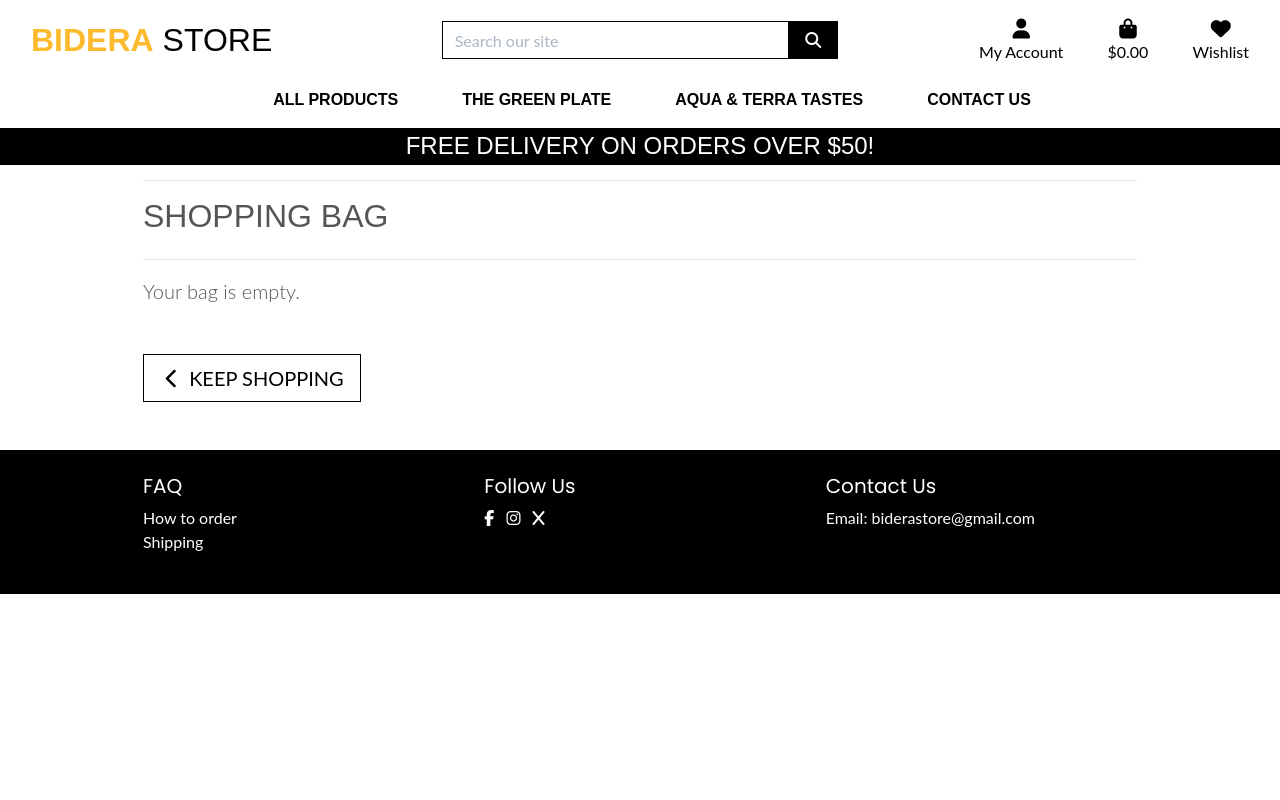
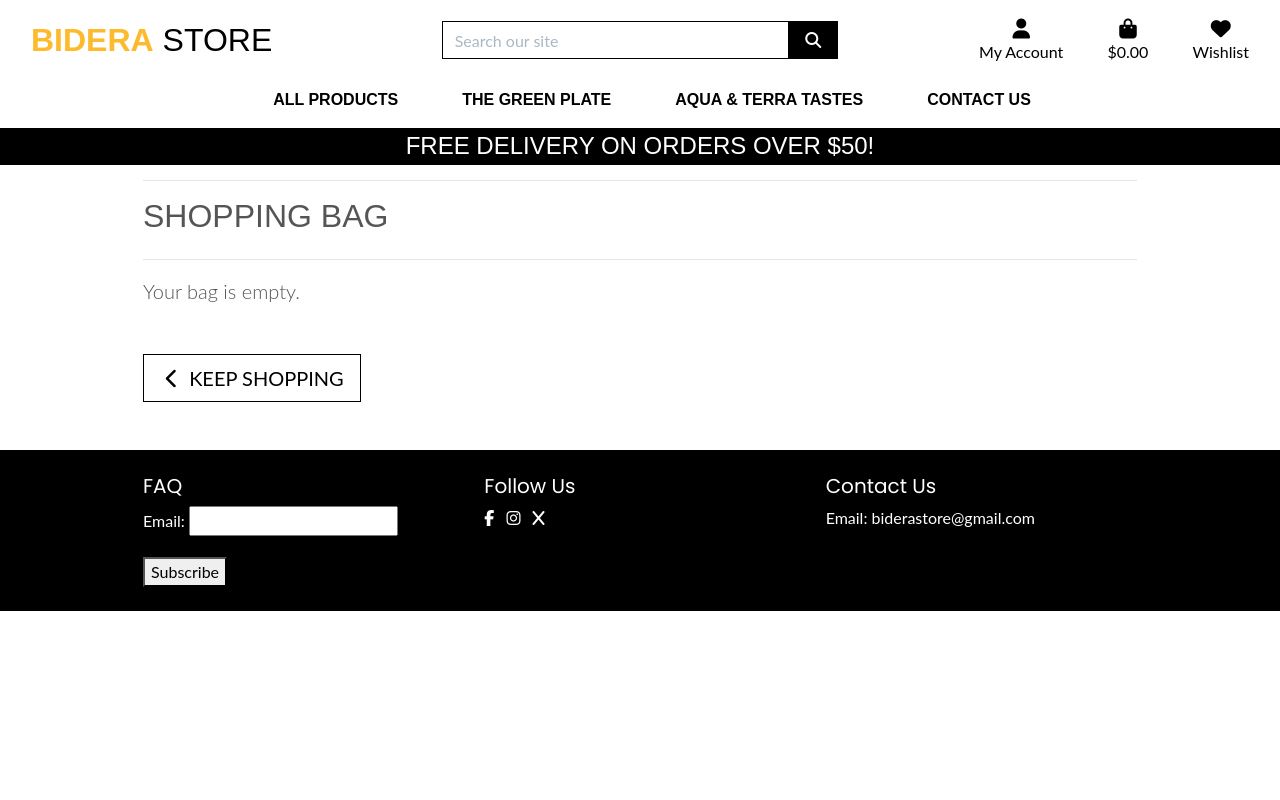
Before and after one commit to atchutchi/bidera_store, a Django app: page /bag/ in a window 1280 px wide. Run offline with Django 3.2, Linux system fonts and the light colour scheme; parts of the project's set-up code (start-up, migrations or seed data) failed here and were passed over; some libraries are stand-ins or nearby versions; some web fonts are replaced.

Commit message:
Added views.py and urls to the newsletter, forms to the footer

```diff
--- a/bidera_store/urls.py
+++ b/bidera_store/urls.py
@@ -28,4 +28,5 @@ urlpatterns = [
     path('profile/', include('profiles.urls')),
     path('wishlist/', include('wishlist.urls')),
     path('contact/', include('contact.urls')),
+    path('newsletter/', include('newsletter.urls')),
 ]+ static(settings.MEDIA_URL, document_root=settings.MEDIA_ROOT)
--- /dev/null
+++ b/newsletter/templates/newsletter/newsletter.html
@@ -0,0 +1,5 @@
+<form action="{% url 'newsletter_signup' %}" method="post">
+    {% csrf_token %}
+    {{ newsletter_signup_form.as_p }}
+    <button type="submit">Subscribe</button>
+</form>
--- /dev/null
+++ b/newsletter/urls.py
@@ -0,0 +1,6 @@
+from django.urls import path
+from . import views
+
+urlpatterns = [
+    path('signup/', views.newsletter_signup, name='newsletter_signup'),
+]
--- a/templates/includes/footer.html
+++ b/templates/includes/footer.html
@@ -3,10 +3,11 @@
         <div class="row">
             <div class="col-md-4 mb-3 mb-md-0">
                 <h5>FAQ</h5>
-                <ul class="list-unstyled">
-                    <li><a href="#!" class="text-white">How to order</a></li>
-                    <li><a href="#!" class="text-white">Shipping</a></li>
-                </ul>
+                <form action="{% url 'newsletter_signup' %}" method="post">
+                    {% csrf_token %}
+                    {{ newsletter_signup_form.as_p }}
+                    <button type="submit">Subscribe</button>
+                </form>
             </div>
             <div class="col-md-4 mb-3 mb-md-0">
                 <h5>Follow Us</h5>
```
Also changed, not shown: newsletter/views.py (+14 -2 lines), newsletter/migrations/0001_initial.py (added).
